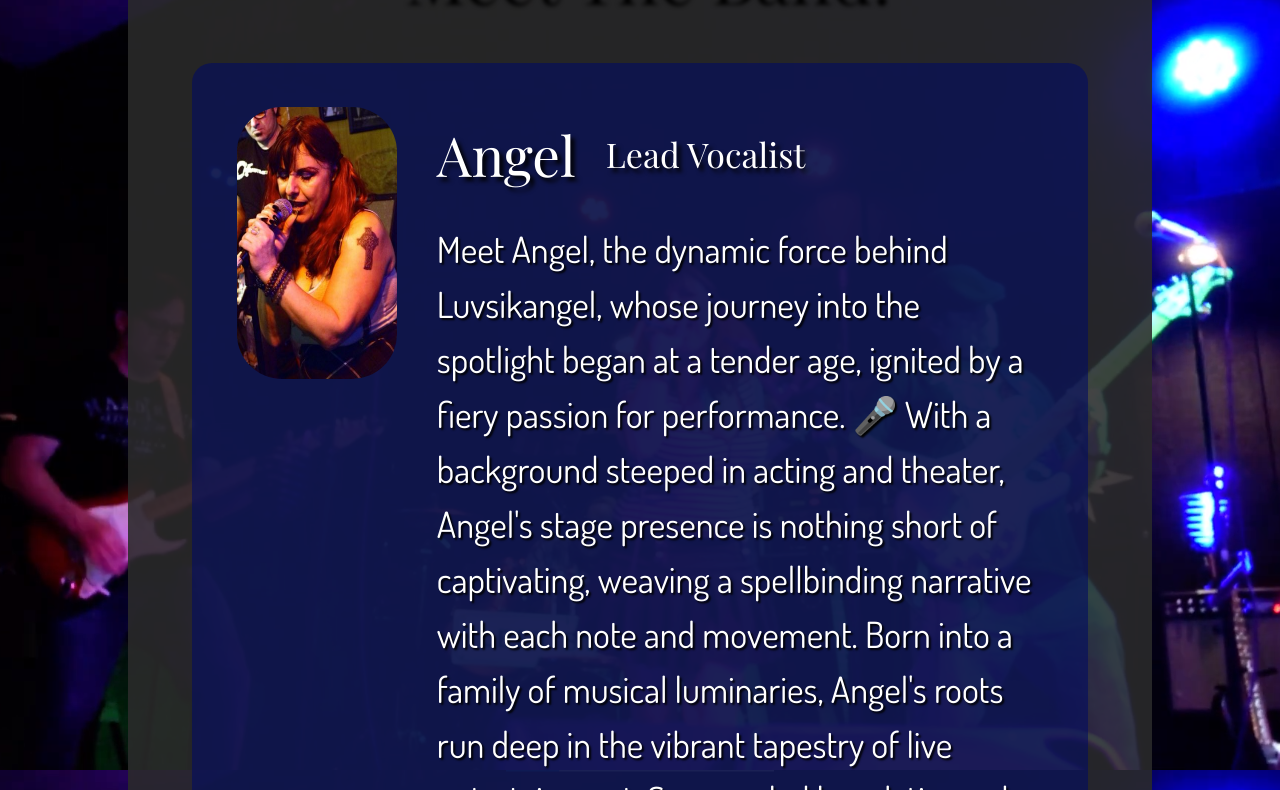
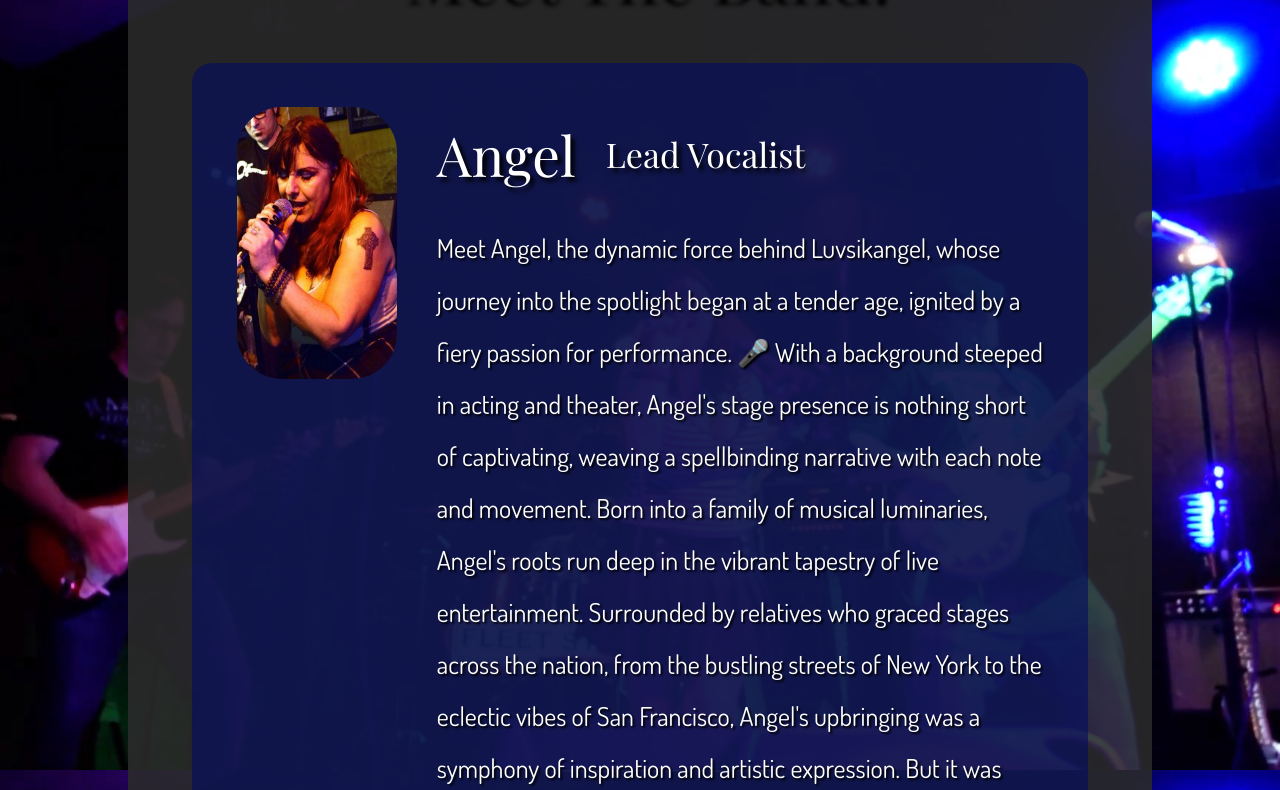
Before and after one commit to NickGentryBJJ/LuvSikReact, a React (Create React App) app: page / in a window 1280 px wide. Shown: the part 4830-5620 px from the top of the page. Built offline with nearby package versions, Linux system fonts and the light colour scheme.

Commit message:
chose new color for mobile background

```diff
--- a/src/Components/About/AboutIndexItem/AboutIndexItem.css
+++ b/src/Components/About/AboutIndexItem/AboutIndexItem.css
@@ -17,6 +17,7 @@
 .rocker-tag{
     display: flex;
     justify-content: space-around;
+    height: fit-content;
 }
 .rocker-name{
     display: flex;
@@ -26,7 +27,7 @@
     color: #fff;
     text-shadow: 4px 4px 4px black;
 }
-.rocker-desc {
+.rocker-desc-cont {
     display: flex;
     flex-direction: column;
     gap: 40px;
@@ -36,13 +37,18 @@
     color: #fff;
     text-shadow: 2px 2px 2px black;
     line-height: 55px;
+    flex-grow: 1;
+}
+.rocker-desc{
+    font-size: 26px;
+    line-height: 2;
 }
 .instrument{
     padding-left: 30px;
     font-size: 34px;
 }
 @media only screen and (max-width: 768px) {
-    .rocker-desc{
+    .rocker-desc-cont{
         font-size: 26px;
         line-height: 45px;
     }
--- a/src/Components/About/AboutIndexItem/AboutIndexItem.tsx
+++ b/src/Components/About/AboutIndexItem/AboutIndexItem.tsx
@@ -34,14 +34,16 @@ function AboutIndexItem(props: AboutIndexItemProps): JSX.Element {
             <div className="rocker-tag">
                 <img className="rocker-image" src={rockers[name].image} alt={name} />
             </div>
-            <div className="rocker-desc">
+            <div className="rocker-desc-cont">
                 <div className="rocker-name">
                     {name}
                     <p className="instrument">
                         {rockers[name].instrument}
                     </p>
                 </div>
-                {rockers[name].description}
+                <p className="rocker-desc">
+                    {rockers[name].description}
+                </p>
             </div>
         </div>
     )
--- a/src/index.css
+++ b/src/index.css
@@ -61,6 +61,6 @@ body{
 @media only screen and  (max-width: 768px) {
 	body{
 		background-image: none;
-		background-color: #6063a3;
+		background-color: #9b9b9b;
 	}
 }
```
